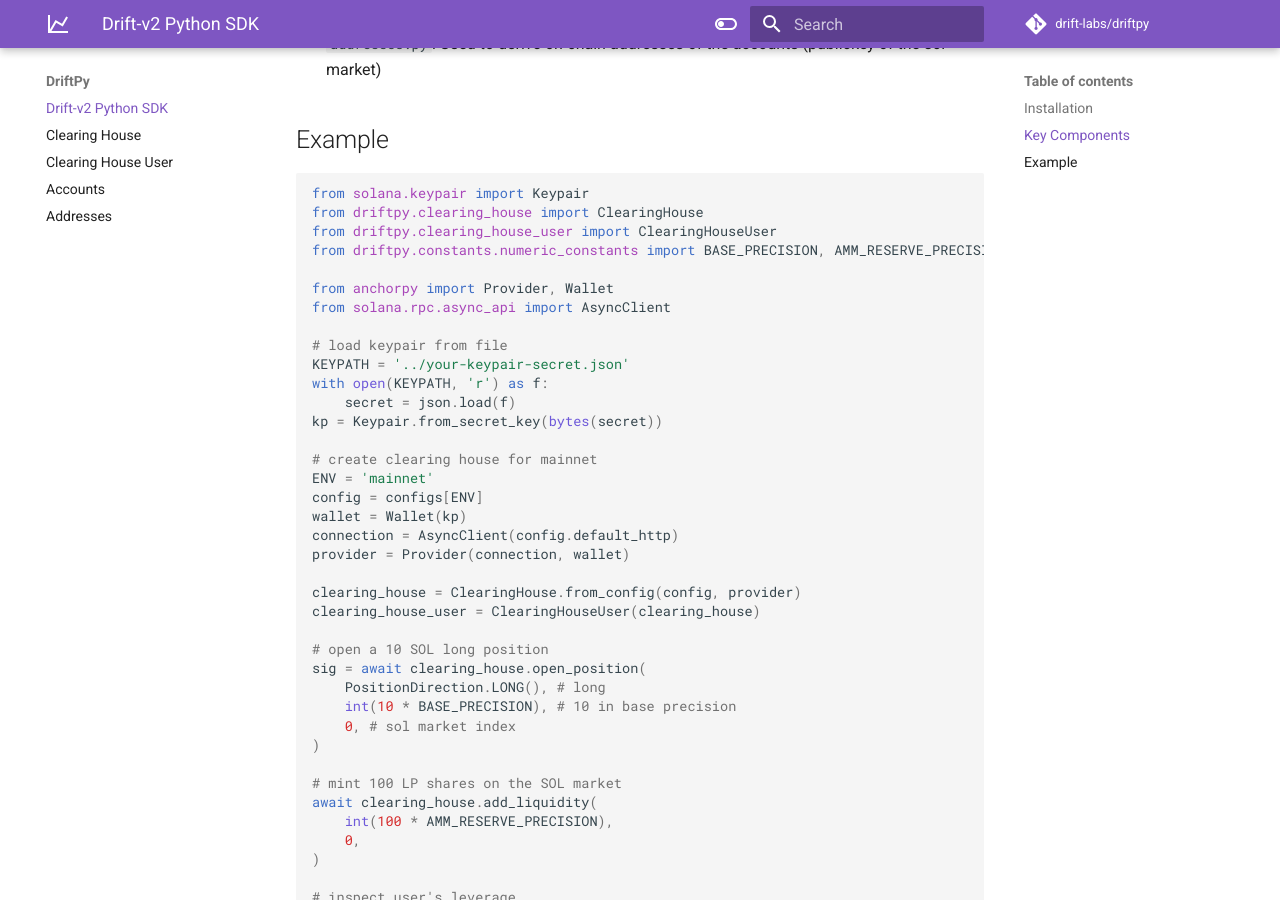
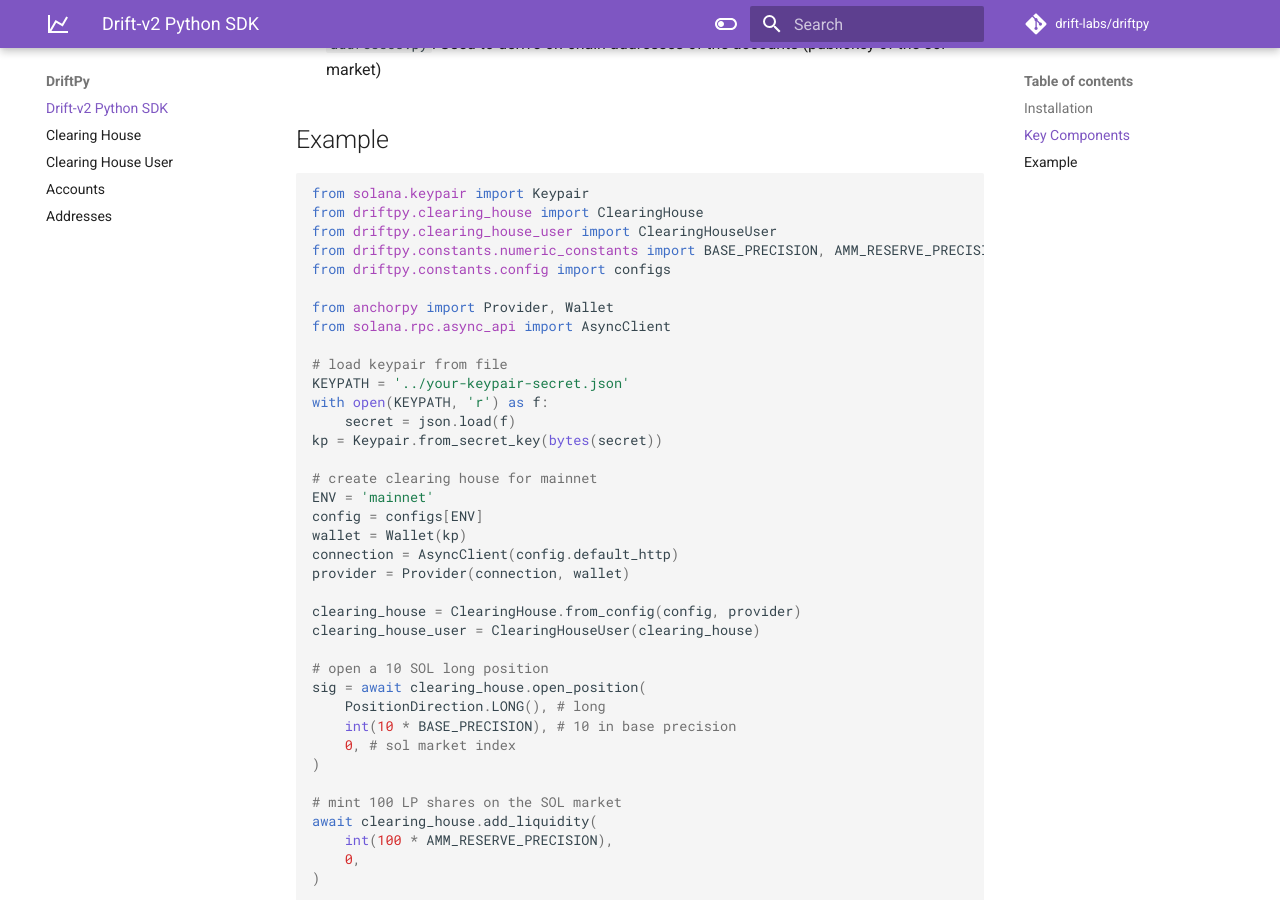
Before and after one commit to drift-labs/driftpy, an MkDocs documentation site: the page built from docs/index.md, in a window 1280 px wide and 900 px high, scrolled down 871 px. Built offline with MkDocs 1.6.1 and Material for MkDocs 9.7.7, drawn with Linux system fonts in a browser that asks for light colours; comment, search, counter and statistics services are not loaded.

Commit message:
missing import to configs
configs[ENV] fails due to configs not being imported

```diff
--- a/docs/index.md
+++ b/docs/index.md
@@ -31,6 +31,7 @@
 from driftpy.clearing_house import ClearingHouse
 from driftpy.clearing_house_user import ClearingHouseUser
 from driftpy.constants.numeric_constants import BASE_PRECISION, AMM_RESERVE_PRECISION
+from driftpy.constants.config import configs
 
 from anchorpy import Provider, Wallet
 from solana.rpc.async_api import AsyncClient
```
